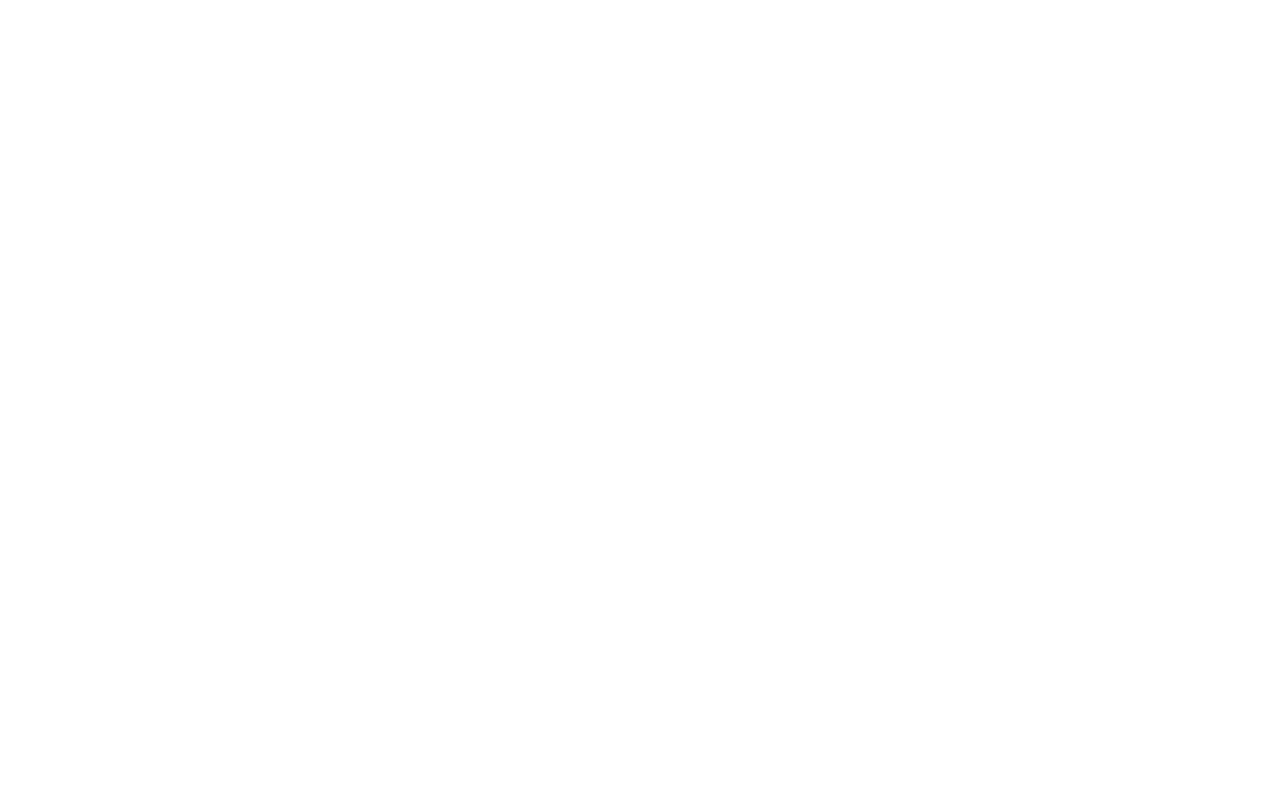
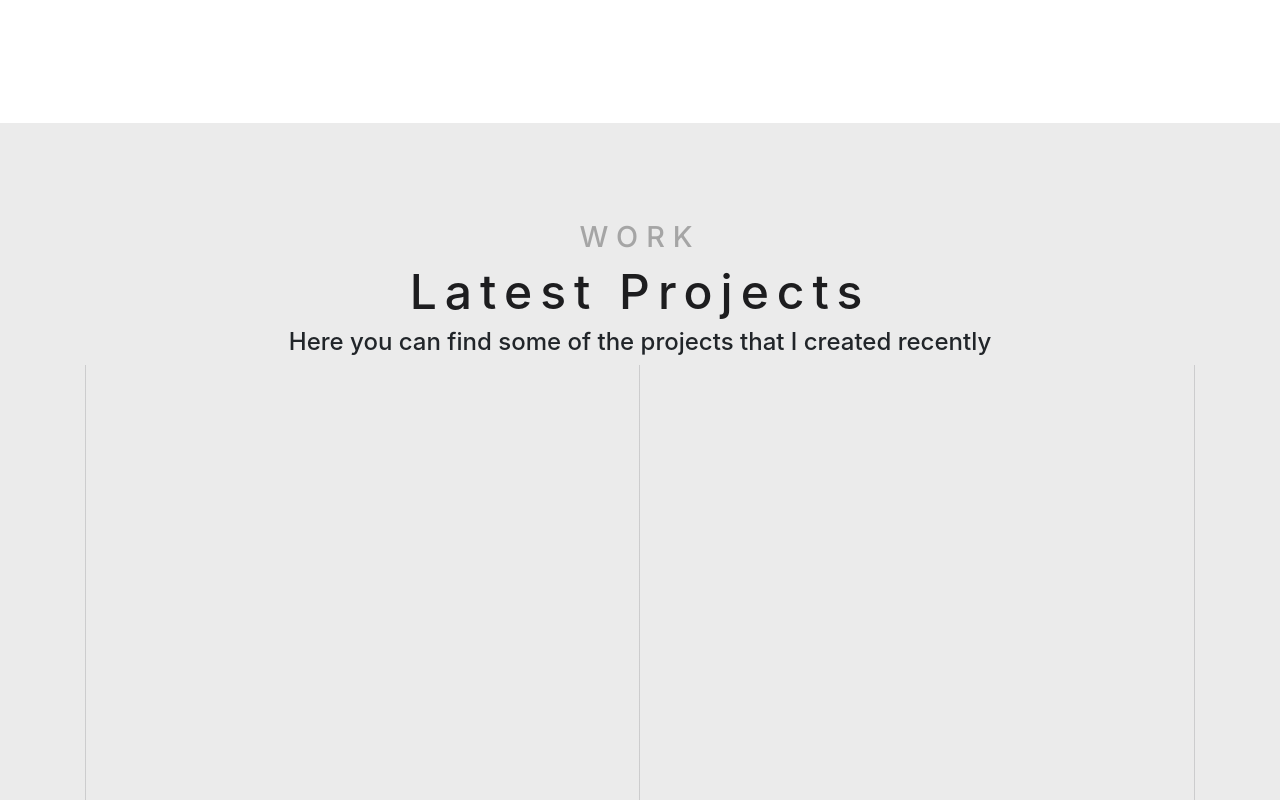
Before and after one commit to xvijay/Portfolio-2, a React (Create React App) app: page /home in a window 1280 px wide. Shown: the part 1500-2300 px from the top of the page. Before the commit the page ends 1624 px from the top, so only its background shows below. Built offline with nearby package versions, Linux system fonts and the light colour scheme.

Commit message:
starte section 3

```diff
--- a/src/Page/page.js
+++ b/src/Page/page.js
@@ -67,7 +67,10 @@
           </div>
         </Container>
       </div>
-      <section className="aboutMe pt-5">
+      <section
+        className="aboutMe pt-5"
+        style={{ borderBottom: "1px solid #ebebeb" }}
+      >
         <div className="title text-center pt-5">
           <h3>About</h3>
           <h2>Personal Info</h2>
@@ -103,6 +106,25 @@
           </div>
         </Container>
       </section>
+      <section className="works pt-5" style={{ background: "#ebebeb" }}>
+        <Container className="text-center pt-5">
+          <h3>Work</h3>
+          <h2>Latest Projects</h2>
+          <h4>
+            Here you can find some of the projects that I created recently
+          </h4>
+          <div
+            className="d-flex"
+            style={{
+              height: "100vh ",
+              background: `linear-gradient( 90deg,rgba(28,29,37,.15) 0,rgba(28,29,37,.15) 1px,transparent 1px,transparent calc(50% - 1px),rgba(28,29,37,.15) calc(50% - 1px),rgba(28,29,37,.15) 50%,transparent 50%,transparent calc(100% - 1px),rgba(28,29,37,.15) calc(100% - 1px),rgba(28,29,37,.15) 100%)`,
+            }}
+          >
+            <div className="w-100"></div>
+            <div className="w-100"></div>
+          </div>
+        </Container>
+      </section>
       <div
         className="themeSelector"
         onClick={() => themeSelect(theme === LIGHT ? LIGHT : DARK)}
--- a/src/Theme/Component/_home.scss
+++ b/src/Theme/Component/_home.scss
@@ -126,3 +126,27 @@
     background: t("bg-about");
   }
 }
+
+.works {
+  height: auto;
+
+  & h3 {
+    font-size: 1.8rem;
+    color: #a5a5a5;
+    text-transform: uppercase;
+    letter-spacing: 0.5rem;
+    position: relative;
+    font-family: $font-family !important;
+  }
+
+  & h2 {
+    font-size: 3rem;
+    letter-spacing: 0.5rem;
+    position: relative;
+    line-height: $line-height;
+    @include themed() {
+      color: t("color");
+      // background: t("bg-about");
+    }
+  }
+}
--- a/src/Theme/global.scss
+++ b/src/Theme/global.scss
@@ -17,6 +17,7 @@
   /* margin-top: 1px; */
   transform: rotate(180deg);
   font-size: 2rem;
+  background: transparent;
 
   &::before {
     display: block;
@@ -34,6 +35,6 @@
   }
   @include themed() {
     color: t("color");
-    background: t("bg");
+    // background: t("bg");
   }
 }
```
